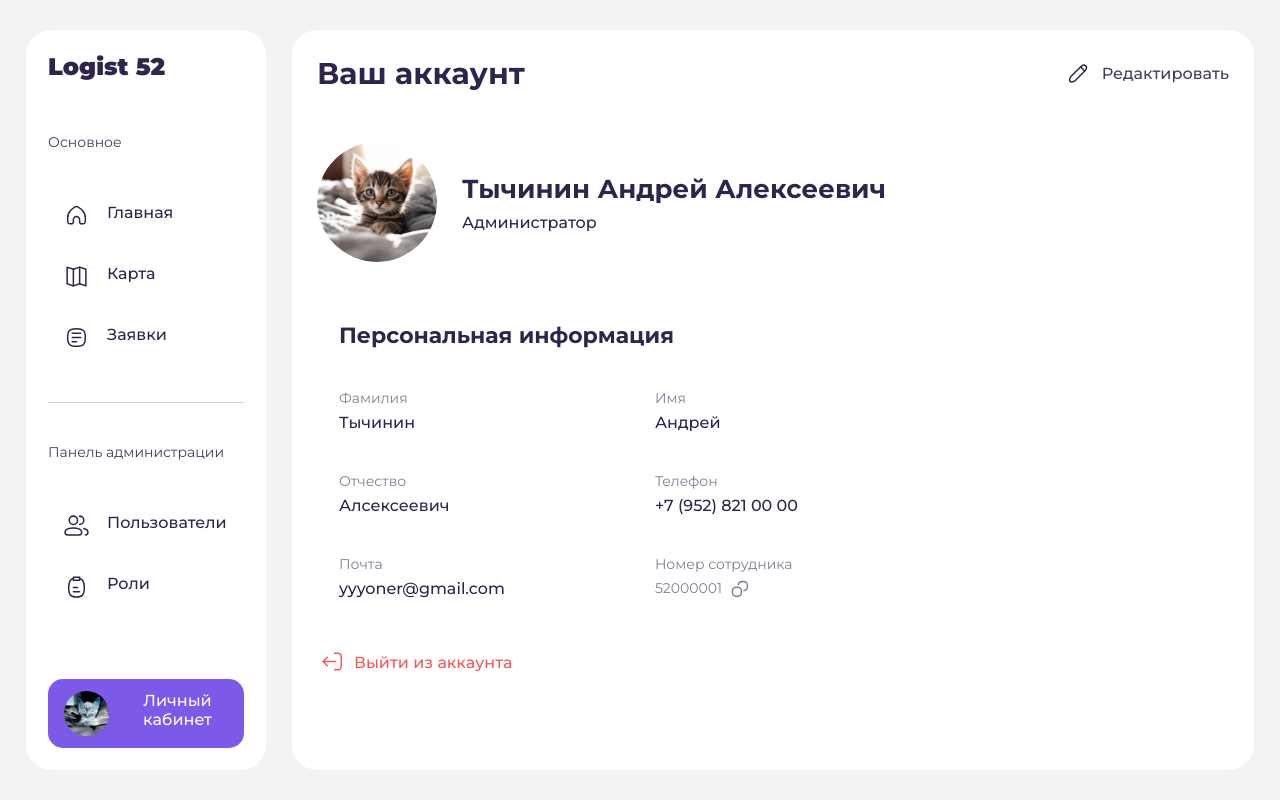
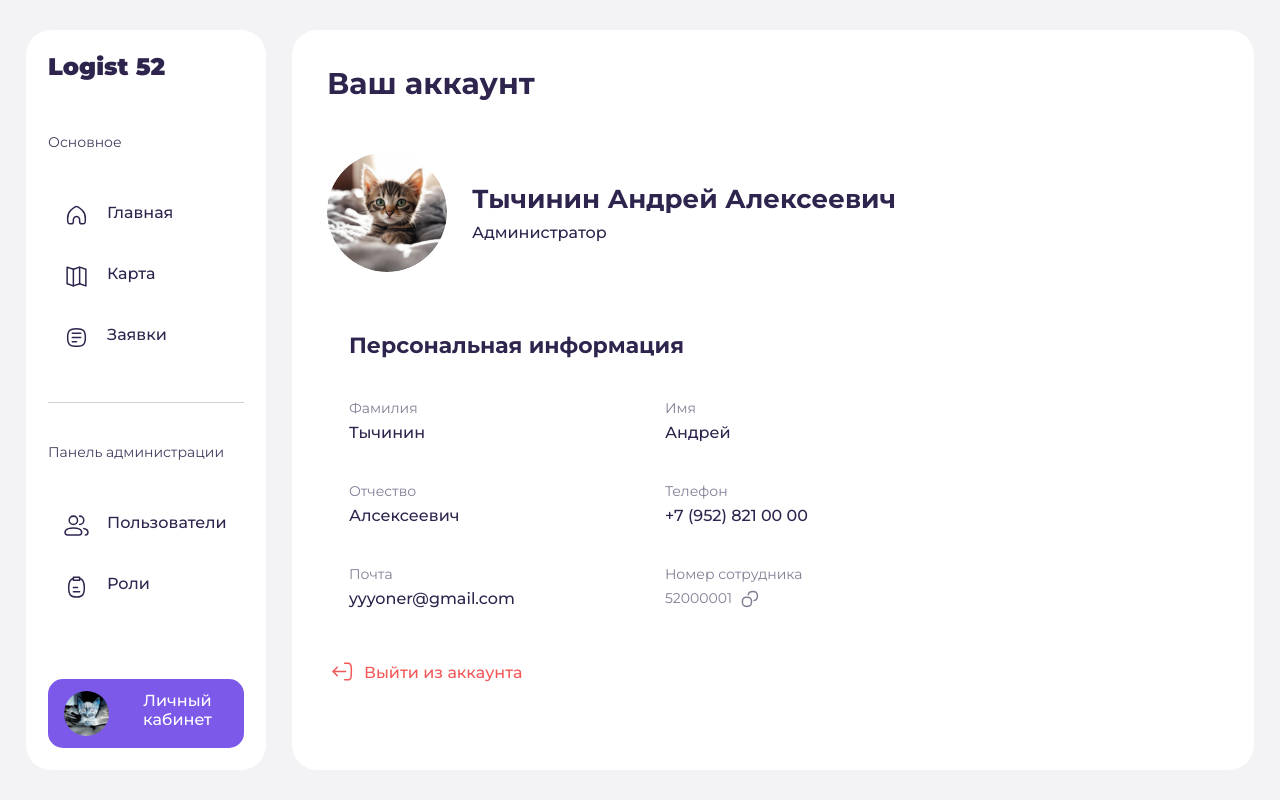
Before and after one commit to NikitaKrylov/HackatonSpring, a SvelteKit app in the folder frontend/: page /account in a window 1280 px wide. Built offline with nearby package versions, Linux system fonts and the light colour scheme; a web font is replaced by a local one.

Commit message:
feat: add logout functionality

```diff
--- a/frontend/src/lib/auth.ts
+++ b/frontend/src/lib/auth.ts
@@ -1,3 +1,4 @@
+import { goto } from "$app/navigation";
 import { PUBLIC_BASE_URL } from "$env/static/public";
 
 /** Name of the token cookie */
@@ -28,3 +29,8 @@ export async function login(email: string, password: string): Promise<string> {
         throw new Error("Запрос логина провалился");
     }
 }
+
+export async function logout() {
+    document.cookie = tokenCookie + "=; Path=/; Expires=Thu, 01 Jan 1970 00:00:01 GMT;";
+    await goto("/signin");
+}
--- a/frontend/src/routes/(authorized)/account/+page.svelte
+++ b/frontend/src/routes/(authorized)/account/+page.svelte
@@ -1,16 +1,14 @@
 <script lang="ts">
     import Info from "./Info.svelte";
     import PersonalPanel from "./PersonalPanel.svelte";
-
 </script>
 
 <main>
     <header>
         <p>Ваш аккаунт</p>
-        <button>Редактировать</button>
     </header>
-    <Info/>
-    <PersonalPanel/>
+    <Info />
+    <PersonalPanel />
 </main>
 
 <style lang="scss">
@@ -18,35 +16,18 @@
         flex: 1;
         background-color: var(--white);
         border-radius: 25px;
-        padding: 25px;
-        header{
+        padding: 35px;
+        header {
             width: 100%;
             display: flex;
             justify-content: space-between;
             align-items: center;
 
-            p{
+            p {
                 display: inline;
                 font-weight: 700;
                 font-size: 30px;
             }
-
-            button{
-                font-weight: 500;
-                position: relative;
-                color: var(--dark-blue-70);
-
-                &::after{
-                    content: '';
-                    display: inline-block;
-                    position: absolute;
-                    height: 20px;
-                    width: 20px;
-                    left: -34px;
-                    background-image: url('/icons/pen.svg');
-                    background-repeat: no-repeat;
-                }
-            }
         }
     }
 </style>
--- a/frontend/src/routes/(authorized)/account/PersonalPanel.svelte
+++ b/frontend/src/routes/(authorized)/account/PersonalPanel.svelte
@@ -1,4 +1,5 @@
 <script lang="ts">
+    import { logout } from "$lib/auth";
 </script>
 
 <section>
@@ -25,33 +26,32 @@
                 <p>Почта</p>
                 <p>yyyoner@gmail.com</p>
             </li>
-            <li >
+            <li>
                 <p>Номер сотрудника</p>
                 <div class="copy">
                     <p class="num-employee">52000001</p>
-                    <button >
-                        <img src="/icons/copy.svg" alt="">
+                    <button>
+                        <img src="/icons/copy.svg" alt="" />
                     </button>
                 </div>
             </li>
         </ul>
     </div>
-    <button class="exit">Выйти из аккаунта</button>
+    <button class="exit" on:click={logout}>Выйти из аккаунта</button>
 </section>
 
 <style lang="scss">
-    section{
-
+    section {
         padding-left: 22px;
         padding-top: 60px;
 
-        > p{
+        > p {
             font-weight: 700;
             font-size: 22px;
             margin-bottom: 40px;
         }
 
-        .info{
+        .info {
             max-width: fit-content;
             min-height: fit-content;
 
@@ -61,18 +61,18 @@
                 row-gap: 40px;
                 column-gap: 150px;
 
-                li{
+                li {
                     max-width: fit-content;
 
-                    p{
-                        &:first-child{
+                    p {
+                        &:first-child {
                             font-weight: 400;
                             font-size: 14px;
                             color: var(--dark-blue-60);
                             margin-bottom: 6px;
                         }
 
-                        &:last-child{
+                        &:last-child {
                             font-weight: 405000;
                             font-size: 16px;
                             max-width: fit-content;
@@ -93,17 +93,16 @@
             color: rgba(243, 87, 87, 1);
             position: relative;
 
-            &::after{
-                content: '';
+            &::after {
+                content: "";
                 position: absolute;
                 display: inline-block;
                 width: 25px;
                 height: 25px;
-                background-image: url('/icons/exit_account.svg');
+                background-image: url("/icons/exit_account.svg");
                 background-repeat: no-repeat;
                 left: -34px;
                 top: -4px;
-
             }
         }
     }
```
